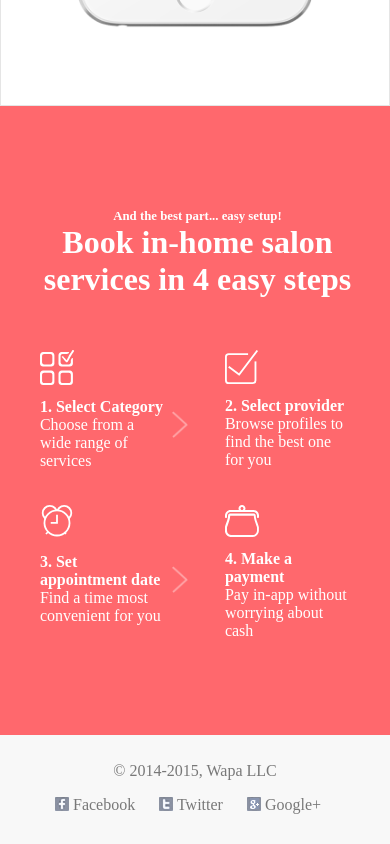
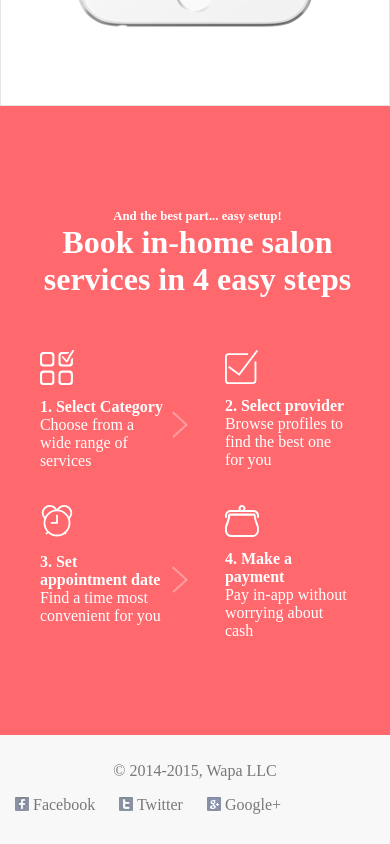
Before and after one commit to BaristaVentures/wapa-home, a plain HTML site: page index.html in a window 390 px wide. Shown: the part 2779-3623 px from the top of the page. Drawn offline with Linux system fonts and the light colour scheme; files whose address does not match are found by name; a web font is replaced by a local one.

Commit message:
Corrections footer

```diff
--- a/stylesheets/landing.css
+++ b/stylesheets/landing.css
@@ -2734,7 +2734,9 @@ a {
 
 @media only screen and (max-width: 395px){
   .list--horizontal{
-    width: 273px;
-    margin-left: 0;
+    width: 273px!important;
+    margin-left: 0!important;
+    padding: 0 !important;
+    margin: 0  !important;
   }
 }
```
